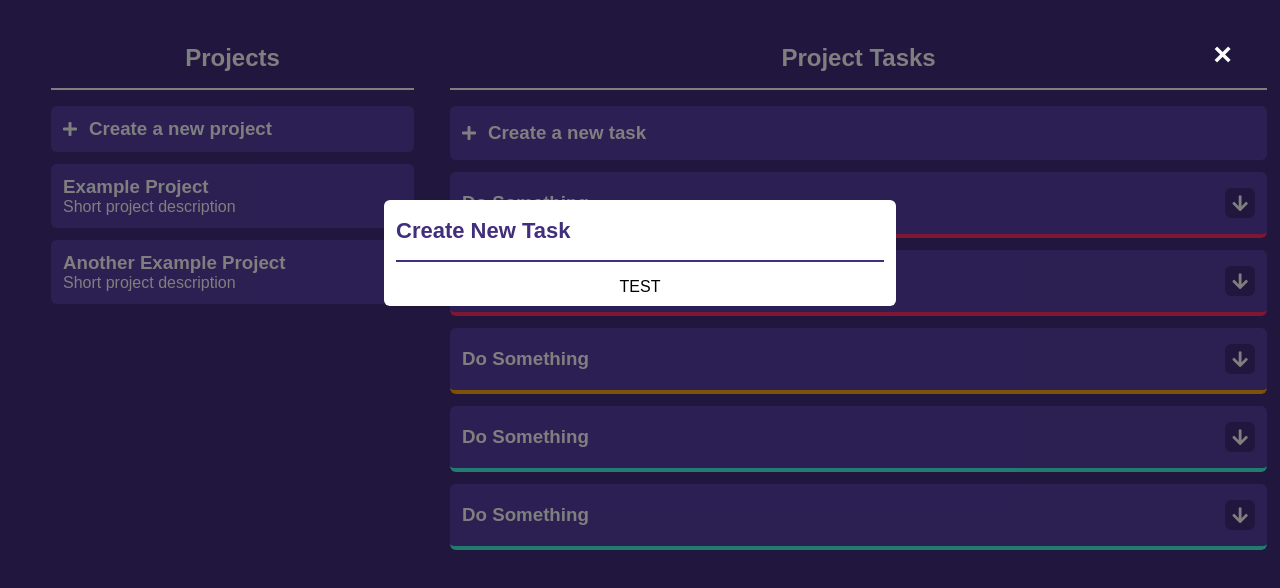
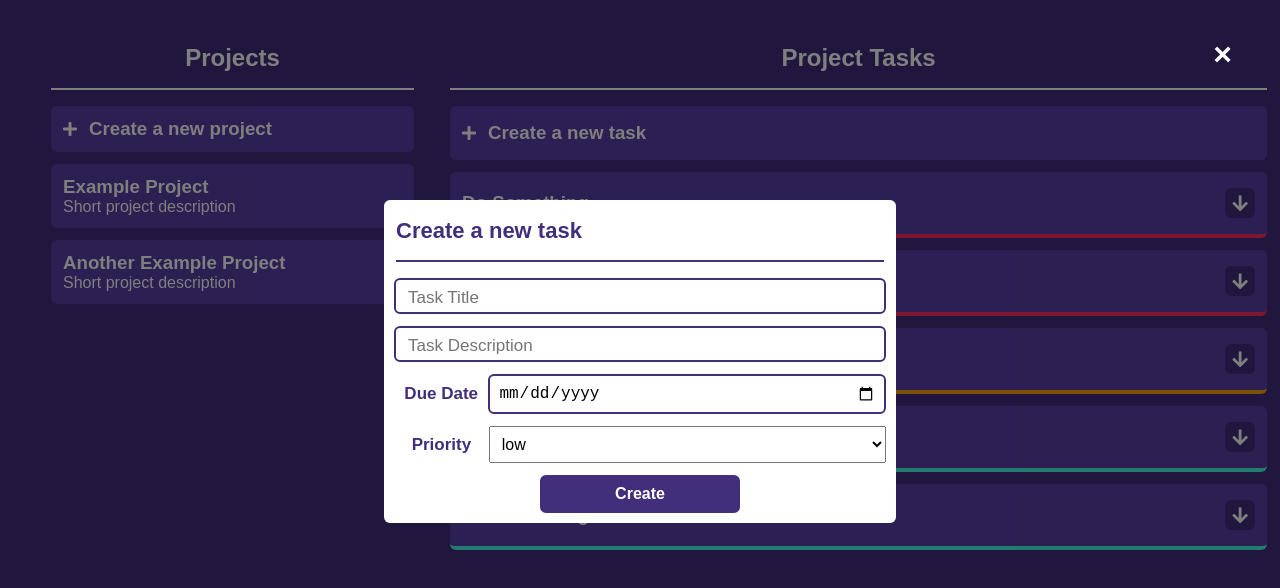
Before and after one commit to SavaVuckovic/Tasks, a website built with webpack: page src/index.html in a window 1280 px wide. Both pictures are taken after a click on the element "Create a new task". Built offline with nearby package versions, Linux system fonts and the light colour scheme; a web font is replaced by a local one.

Commit message:
rendering task form

```diff
--- a/src/index.html
+++ b/src/index.html
@@ -38,7 +38,7 @@
     <span class="modal-close">&times;</span>
     <div class="modal-content">
       <div class="modal-header">
-        <h2>Create New Project</h2>
+        <h2>Create a new project</h2>
         <hr>
       </div>
       <div class="modal-body"></div>
@@ -50,7 +50,7 @@
     <span class="modal-close">&times;</span>
     <div class="modal-content">
       <div class="modal-header">
-        <h2>Create New Task</h2>
+        <h2>Create a new task</h2>
         <hr>
       </div>
       <div class="modal-body"></div>
--- a/src/js/ui.js
+++ b/src/js/ui.js
@@ -99,7 +99,60 @@ function openNewProjectModal() {
 // create new task form
 function createNewTaskForm() {
   const form = document.createElement('form');
-  form.innerHTML = 'TEST';
+  // title input
+  const titleInput = document.createElement('input');
+  titleInput.setAttribute('type', 'text');
+  titleInput.setAttribute('name', 'title');
+  titleInput.setAttribute('placeholder', 'Task Title');
+  // description input
+  const descriptionInput = document.createElement('input');
+  descriptionInput.setAttribute('type', 'text');
+  descriptionInput.setAttribute('name', 'description');
+  descriptionInput.setAttribute('placeholder', 'Task Description');
+  // due date input
+  const dueDateWrapper = document.createElement('div');
+  dueDateWrapper.classList.add('input-wrapper');
+  const dueDateLabel = document.createElement('label');
+  dueDateLabel.setAttribute('for', 'due-date');
+  dueDateLabel.innerText = 'Due Date';
+  const dueDateInput = document.createElement('input');
+  dueDateInput.setAttribute('type', 'date');
+  dueDateInput.setAttribute('name', 'due-date');
+  dueDateWrapper.appendChild(dueDateLabel);
+  dueDateWrapper.appendChild(dueDateInput);
+  // priority input
+  const priorityWrapper = document.createElement('div');
+  priorityWrapper.classList.add('input-wrapper');
+  const priorityLabel = document.createElement('label');
+  priorityLabel.setAttribute('for', 'priority');
+  priorityLabel.innerText = 'Priority';
+  const priorityInput = document.createElement('select');
+  priorityInput.setAttribute('name', 'priority');
+  const priorityOptions = ['low', 'medium', 'high'];
+  priorityOptions.forEach(opt => {
+    const option = document.createElement('option');
+    option.innerText = opt;
+    option.setAttribute('value', opt);
+    priorityInput.appendChild(option);
+  });
+  priorityWrapper.appendChild(priorityLabel);
+  priorityWrapper.appendChild(priorityInput);
+  // submit button
+  const submit = document.createElement('button');
+  submit.setAttribute('type', 'submit');
+  submit.innerText = 'Create';
+  // populate form
+  form.appendChild(titleInput);
+  form.appendChild(descriptionInput);
+  form.appendChild(dueDateWrapper);
+  form.appendChild(priorityWrapper);
+  form.appendChild(submit);
+  // when form is submitted
+  form.addEventListener('submit', e => {
+    e.preventDefault();
+    console.log('submitted');
+  });
+
   return form;
 }
 
--- a/src/scss/modal.scss
+++ b/src/scss/modal.scss
@@ -49,7 +49,7 @@
         input {
           display: block;
           width: 100%;
-          padding: 8px 12px;
+          padding: 8px 12px 4px;
           font-size: 17px;
           border-radius: 6px;
           border: 2px solid $purple-dark;
@@ -69,6 +69,24 @@
             background: $white;
           }
         }
+        .input-wrapper {
+          margin-bottom: 12px;
+          display: flex;
+          align-items: center;
+          label {
+            flex: 1;
+            font-size: 17px;
+            font-weight: bold;
+            color: $purple-dark;
+          }
+          input,
+          select {
+            flex: 4;
+            margin: 0;
+            font-size: 16px;
+            padding: 8px;
+          }
+        }
       }
     }
   }
```
Also changed, not shown: src/js/task.js (+11 -0 lines).
